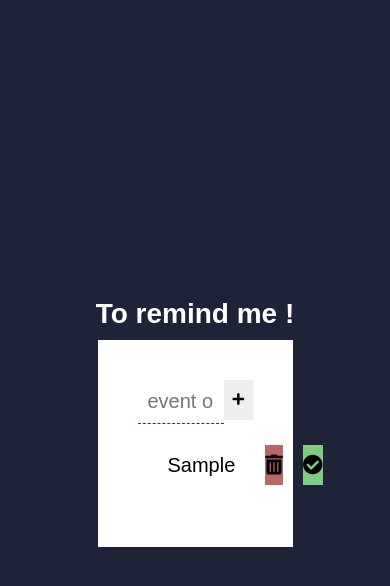
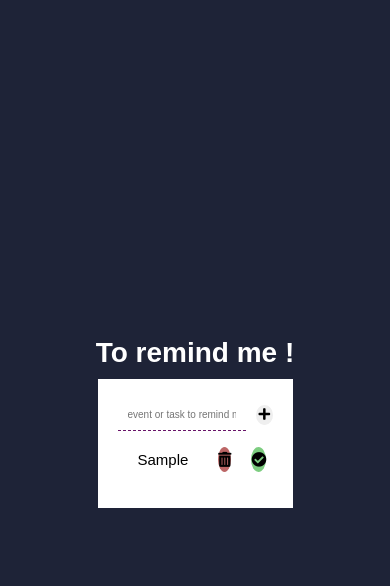
Before and after one commit to GecikaDM/remind-list, a plain HTML site: page index.html in a window 390 px wide. Both pictures are taken after typing "Sample" into the empty fields and a click on the button 238 px from the left and 441 px from the top of the page. Drawn offline with Linux system fonts and the light colour scheme.

Commit message:
adjust-responsivness

```diff
--- a/style.css
+++ b/style.css
@@ -40,6 +40,8 @@ button {
   border: none;
   width: 4rem;
   height: 4rem;
+  margin-left: 1rem;
+  border-radius: 50%;
   cursor: pointer;
 }
 
@@ -57,12 +59,12 @@ button {
 
 .item {
   text-align: justify;
-  margin: 1rem;
   font-size: 2rem;
   background-color: rgb (222, 221, 221);
   color: rgb (109, 109, 105);
   display: flex;
   align-items: center;
+  width: 100%;
 }
 
 .item p {
@@ -87,3 +89,41 @@ button {
 .done {
   text-decoration: line-through;
 }
+
+/*
+
+mobile styles
+
+*/
+
+@media (min-width: 320px) and (max-width: 1440px){
+  #todo-list {
+    padding: 2rem;
+  }
+
+  #todo-list input {
+    font-size: 1rem;
+  }
+
+  #addButton {
+    width: 2rem;
+    height: 2rem;
+
+  }
+  button {
+    align-self: center;
+    width: 2.5rem;
+    height: 2.5rem;
+  }
+
+  .item {
+    font-size: 1.5rem;
+  }
+  .item button.btn-archive {
+    font-size: 1.5rem;
+    }
+    .item button.btn-delete {
+    font-size: 1.5rem;
+    }
+
+}
```
